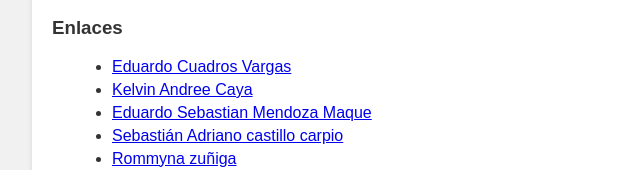
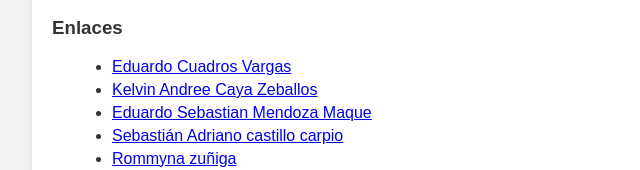
Before and after one commit to Bruno271204/brunoadrica.github.io, a plain HTML site: page index.html in a window 1280 px wide. Shown: the part 991-1161 px from the top of the page, 288-928 px from the left. Drawn offline with Linux system fonts and the light colour scheme.

Commit message:
Update index.html

```diff
--- a/index.html
+++ b/index.html
@@ -68,7 +68,7 @@
       <h3>Enlaces</h3>
       <ul>
         <li><a href="https://ecuadros.blogspot.com/?m=1">Eduardo Cuadros Vargas</a></li>
-        <li><a href="https://kanczs.github.io">Kelvin Andree Caya</a></li>
+        <li><a href="https://kanczs.github.io">Kelvin Andree Caya Zeballos</a></li>
         <li><a href="https://eduardomaque.github.io/Eduardo-Sebastian-Mendoza-Maque/">Eduardo Sebastian Mendoza Maque</a></li>
         <li><a href="https://saccbrc-06.github.io/SebastianCastillo.github-io/">Sebastián Adriano castillo carpio</a></li>
         <li><a href="rommyna.github.io">Rommyna zuñiga</a></li>
```
